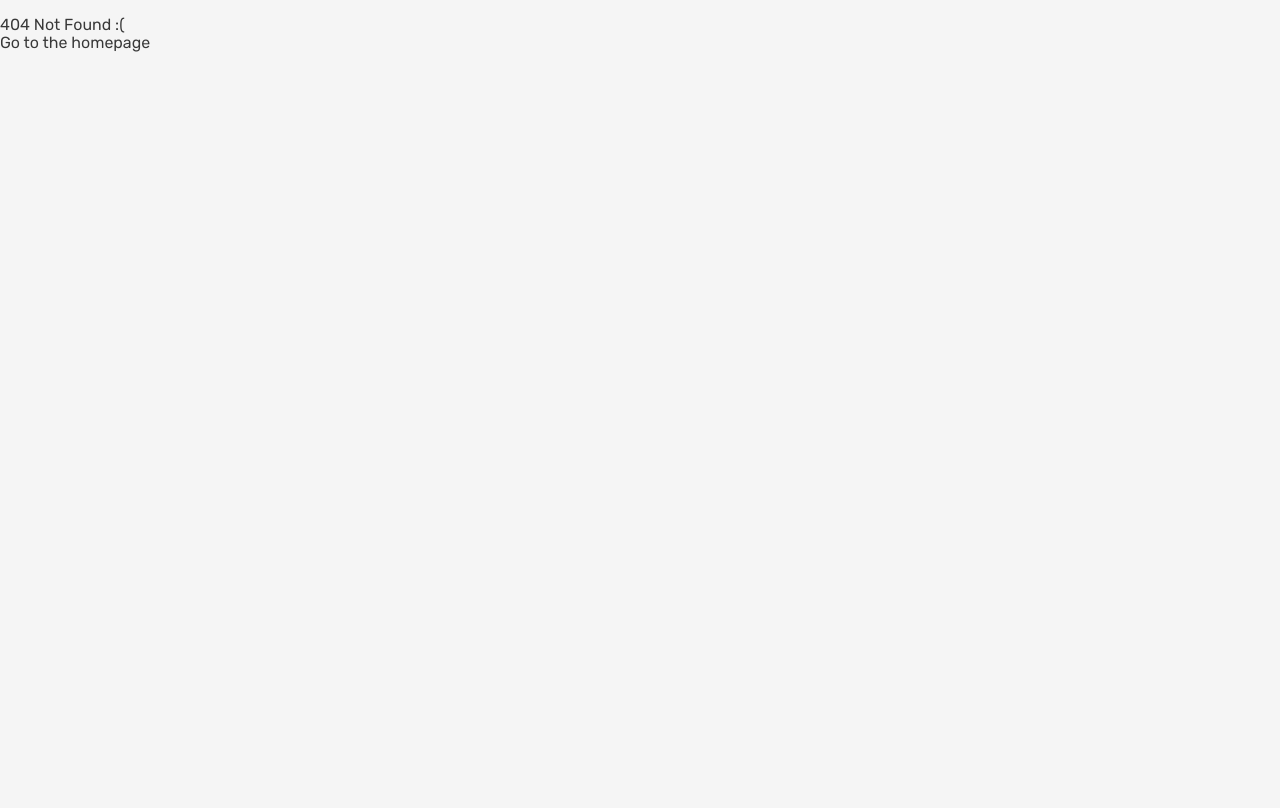
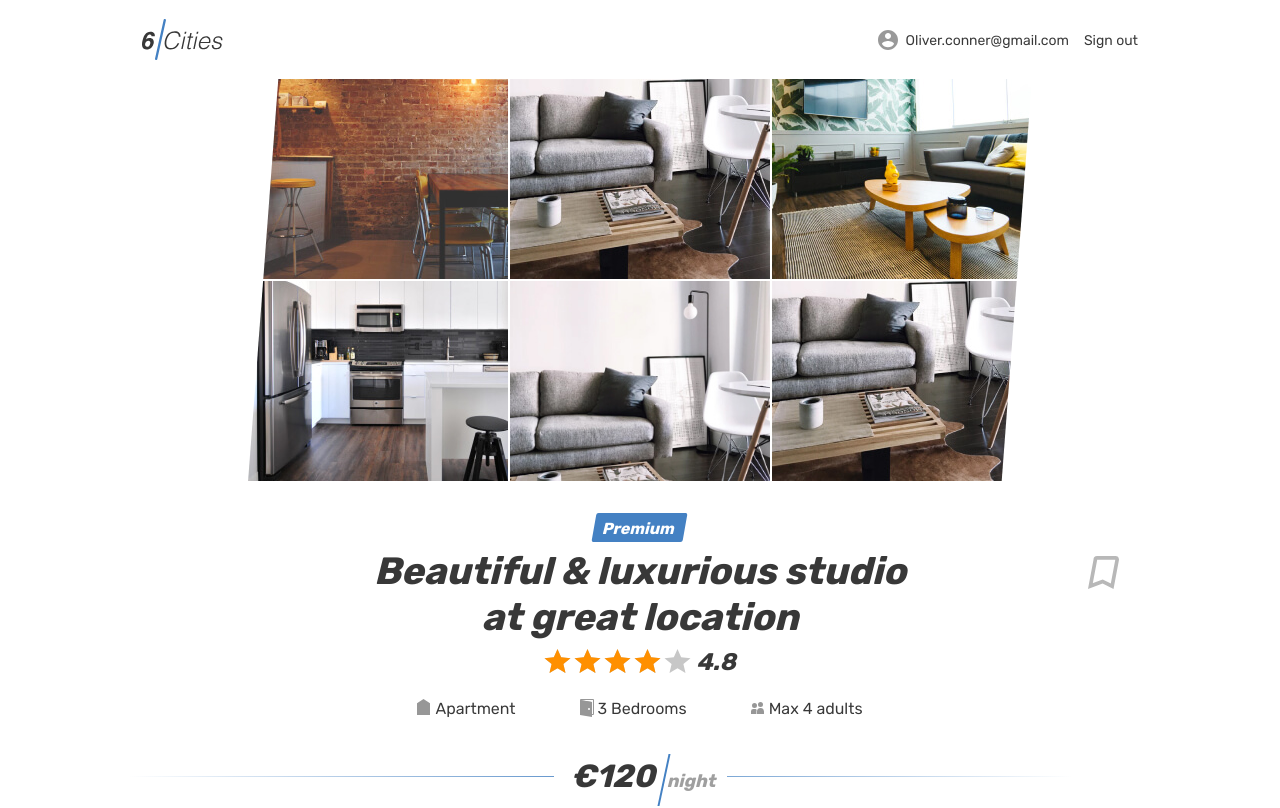
Before and after one commit to kalaganov5/465875-six-cities-9, a React (Create React App) app in the folder project/: page /offer/1 in a window 1280 px wide. Before the commit this address had no page. Shown: the top 808 px of the page. Built offline with nearby package versions, Linux system fonts and the light colour scheme.

Commit message:
Правка страницы /offer, обработка её id

```diff
--- a/project/src/components/app/app.tsx
+++ b/project/src/components/app/app.tsx
@@ -19,7 +19,10 @@ function App({userEmail}: appProps): JSX.Element {
         <Route path='/' element={<Layout userEmail={userEmail}/>}>
           <Route index element={<Main />} />
           <Route path={AppRoute.Login} element={<Auth/>} />
-          <Route path={AppRoute.Property} element={<Property />} />
+          <Route path={AppRoute.Property} >
+            <Route index  element={<NotFound />} />
+            <Route path=':id' element={<Property />} />
+          </Route>
           <Route path={AppRoute.Favorites} element={<Favorites />} />
         </Route>
         <Route path="*" element={<NotFound />} />
--- a/project/src/components/layout.tsx
+++ b/project/src/components/layout.tsx
@@ -1,13 +1,23 @@
 import {Outlet, useLocation} from 'react-router-dom';
 import Header from './header/header';
-import {appClassName} from 'const';
+import {appClassName, AppRoute} from 'const';
 
 type layoutProps = {
   userEmail: string
 }
 
 function Layout ({userEmail}:layoutProps):JSX.Element {
-  const location = useLocation().pathname;
+  const reProperty = /\/offer\/?$/;
+  const rePropertyWithId = /\/offer\/[0-9]{1,}/;
+  let location = useLocation().pathname;
+
+  if (location.match(rePropertyWithId)) {
+    // if offer location correct
+    location = AppRoute.Property;
+  } else if (location.match(reProperty)) {
+    // if offer id empty, set class as main page
+    location = AppRoute.Root;
+  }
 
   return (
     <div className={`page ${appClassName[location].page}`}>
--- a/project/src/const.ts
+++ b/project/src/const.ts
@@ -2,7 +2,7 @@ export enum AppRoute {
   Root = '/',
   Login = '/login',
   Favorites = '/favorites',
-  Property = '/property',
+  Property = '/offer',
 }
 
 export const appClassName: {
--- a/project/src/pages/property.tsx
+++ b/project/src/pages/property.tsx
@@ -1,7 +1,11 @@
 import {setRatingStyle} from 'utils/utils';
 import OfferOtherItem from 'components/offer-other-item/offer-other-item';
+import {useParams} from 'react-router-dom';
 
 function Property(): JSX.Element {
+  const params = useParams();
+  // eslint-disable-next-line no-console
+  console.log(params.id);
   return (
     <>
       <section className="property">
```
